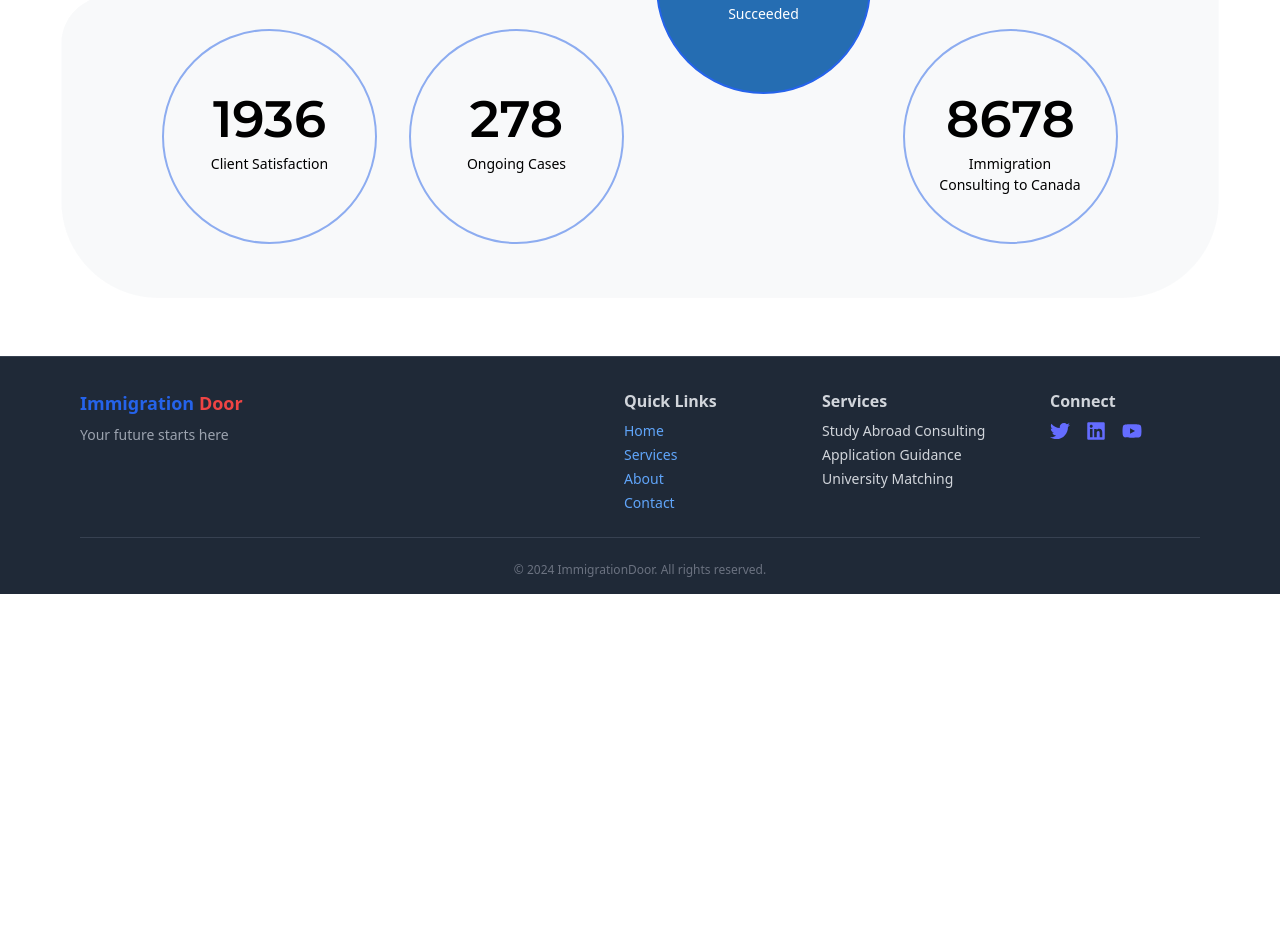
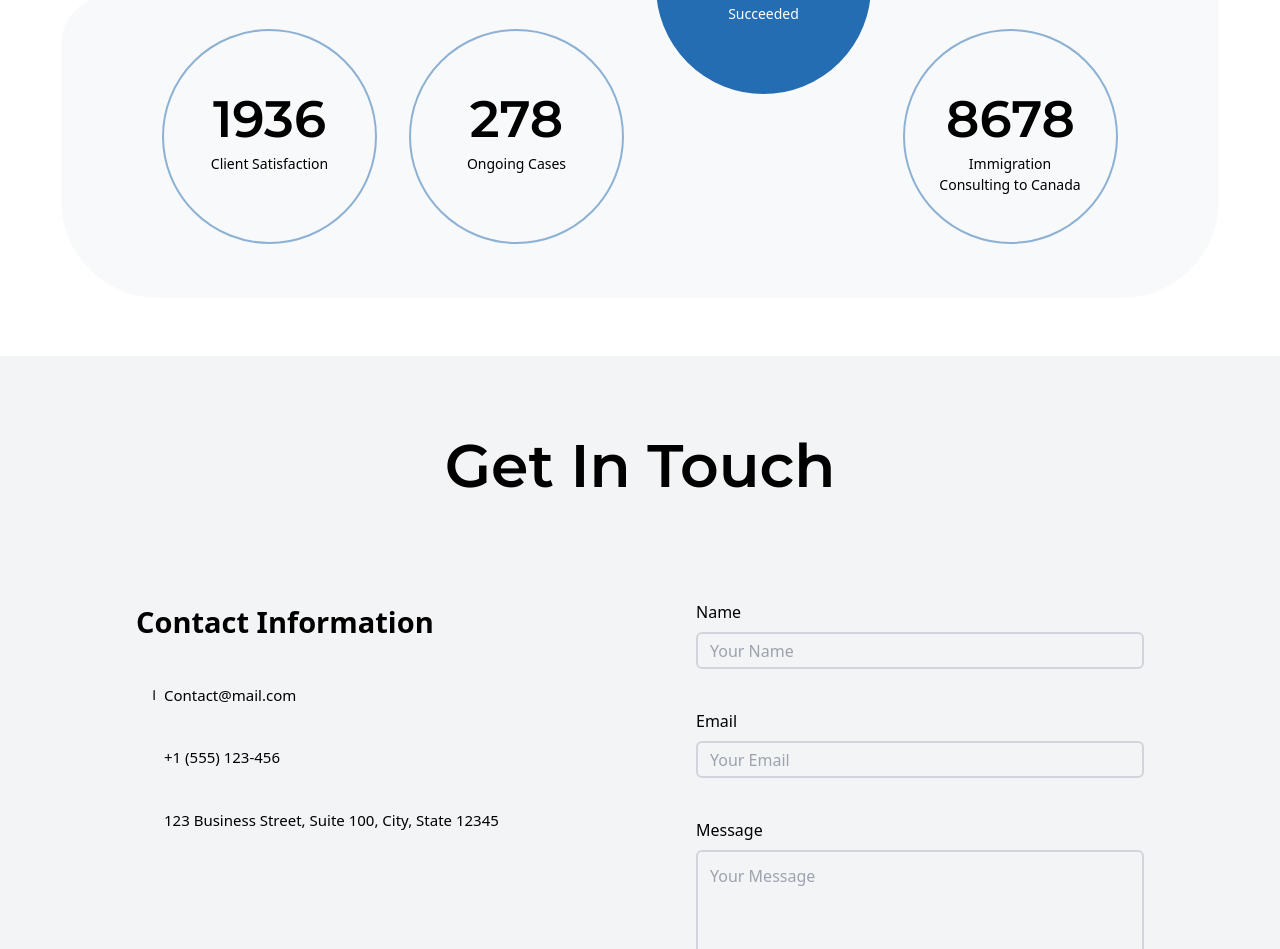
Before and after one commit to Aetthera/University-Admission-and-Immigration-Website, a React (Vite) app in the folder frontend/: page / in a window 1280 px wide. Shown: the part 1848-2797 px from the top of the page. Before the commit the page ends 2442 px from the top, so only its background shows below. Built offline with nearby package versions, Linux system fonts and the light colour scheme.

Commit message:
Contact Us page

```diff
--- a/frontend/src/App.jsx
+++ b/frontend/src/App.jsx
@@ -3,6 +3,7 @@ import Header from './components/Header';
 import Hero from './components/heroSection';
 import CustomerReview from './components/customerReview';
 import Performance from './components/Performance';
+import ContactUs from './components/ContactUs'
 
 function App() {
   return (
@@ -17,6 +18,9 @@ function App() {
       <div>
         <Performance/>
       </div>
+      <div>
+        <ContactUs/>
+      </div>
       <Footer />
     </>
   );
--- /dev/null
+++ b/frontend/src/components/ContactUs.jsx
@@ -0,0 +1,68 @@
+export default function ContactUs() {
+    return (
+        <section className="flex flex-col items-center min-h-[85vh] bg-gray-100 overflow-hidden px-10 py-20">
+
+            {/* Title */}
+            <div className="text-center font-semibold font-montserrat mb-16">
+                <h1 className="text-black text-6xl">Get In Touch</h1>
+            </div>
+
+            {/* Main Content: Two Columns with Wider Space */}
+            <div className="flex justify-center gap-28 w-full max-w-7xl">
+
+                {/* Contact Info Column */}
+                <div className="flex flex-col space-y-10 text-black pt-10 w-1/2 max-w-md">
+
+                    <p className="font-semibold text-[29px]">Contact Information</p>
+
+                    {/* Email */}
+                    <div className="flex items-center space-x-2">
+                        <svg className="w-5 h-5" fill="none" viewBox="0 0 24 24" strokeWidth="1.5" stroke="currentColor">
+                            <path strokeLinecap="round" strokeLinejoin="round" d="M21.75 6.75v10.5..." />
+                        </svg>
+                        <p className="font-thin text-[15px]">Contact@mail.com</p>
+                    </div>
+
+                    {/* Phone */}
+                    <div className="flex items-center space-x-2">
+                        <svg className="w-5 h-5" fill="none" viewBox="0 0 24 24" strokeWidth="1.5" stroke="currentColor">
+                            <path strokeLinecap="round" strokeLinejoin="round" d="M2.25 6.75c0 8.284..." />
+                        </svg>
+                        <p className="font-thin text-[15px]">+1 (555) 123-456</p>
+                    </div>
+
+                    {/* Address */}
+                    <div className="flex items-center space-x-2">
+                        <svg className="w-5 h-5" fill="none" viewBox="0 0 24 24" strokeWidth="1.5" stroke="currentColor">
+                            <path strokeLinecap="round" strokeLinejoin="round" d="M15 10.5a3..." />
+                            <path strokeLinecap="round" strokeLinejoin="round" d="M19.5 10.5c0..." />
+                        </svg>
+                        <p className="font-thin text-[15px]">123 Business Street, Suite 100, City, State 12345</p>
+                    </div>
+                </div>
+
+                {/* Contact Form Column */}
+                <div className="flex flex-col space-y-10 text-black pt-10 w-1/2 max-w-md">
+
+                    {/* Name */}
+                    <div>
+                        <p className="font-thin pb-2">Name</p>
+                        <input className="bg-gray-100 border-gray-300 border-[2px] rounded-md h-[37px] w-full px-3" placeholder="Your Name" />
+                    </div>
+
+                    {/* Email */}
+                    <div>
+                        <p className="font-thin pb-2">Email</p>
+                        <input className="bg-gray-100 border-gray-300 border-[2px] rounded-md h-[37px] w-full px-3" placeholder="Your Email" />
+                    </div>
+
+                    {/* Message */}
+                    <div>
+                        <p className="font-thin pb-2">Message</p>
+                        <textarea className="bg-gray-100 border-gray-300 border-[2px] rounded-md h-[150px] w-full p-3 resize-none" placeholder="Your Message"></textarea>
+                    </div>
+                </div>
+            </div>
+        </section>
+    );
+}
--- a/frontend/src/components/Performance.jsx
+++ b/frontend/src/components/Performance.jsx
@@ -25,7 +25,7 @@ export default function Performance() {
       <div className='flex space-x-8 top-20 pt-60'>
 
         {/* Circle 1 */}
-        <div className='w-[215px] h-[215px] rounded-full bg-white border-[2px] border-blue-600 text-center '>
+        <div className='w-[215px] h-[215px] rounded-full bg-white border-[2px] border-[#256DB2] text-center '>
 
             {/* Client Satisfaction */}
 
@@ -40,7 +40,7 @@ export default function Performance() {
         </div>
 
         {/* Circle 2 */}
-        <div className='w-[215px] h-[215px] rounded-full bg-white border-[2px] border-blue-600 text-center'>
+        <div className='w-[215px] h-[215px] rounded-full bg-white border-[2px] border-[#256DB2] text-center'>
 
             {/* Ongoing Cases */}
             <h1 className='relative text-black pt-[60px] font-montserrat font-semibold'>
@@ -55,7 +55,7 @@ export default function Performance() {
         </div>
 
         {/* Circle 3 */}
-        <div className='relative w-[215px] h-[215px] rounded-full bg-[#256DB2] border-[2px] border-blue-600 -mt-[150px] text-center '>
+        <div className='relative w-[215px] h-[215px] rounded-full bg-[#256DB2] border-[2px] border-[#256DB2] -mt-[150px] text-center '>
 
             {/* Succeeded */}
             <h1 className='relative text-white pt-[60px] font-montserrat font-semibold'>
@@ -70,7 +70,7 @@ export default function Performance() {
         </div>
 
         {/* Circle 4 */}
-        <div className='w-[215px] h-[215px] rounded-full bg-white border-[2px] border-blue-600 text-center justify-center items-center'>
+        <div className='w-[215px] h-[215px] rounded-full bg-white border-[2px] border-[#256DB2] text-center justify-center items-center'>
 
             {/* Immigration Consultation to Canada */}
             <h1 className='relative text-black pt-[60px] font-montserrat font-semibold'>
--- a/frontend/src/components/heroSection.jsx
+++ b/frontend/src/components/heroSection.jsx
@@ -10,7 +10,7 @@ export default function Hero() {
       <div className="relative max-w-7xl h-[60vh] w-full px-6 py-16 bg-gray-200/60 backdrop-md rounded-[4vw] shadow-lg text-left">
 
         {/* Header text */}
-        <h1 className="text-6xl font-bold text-gray-800 mb-4 mt-[6vh] pb-10 pl-[15vh]">
+        <h1 className="text-1xl font-bold text-gray-800 mb-4 mt-[6vh] pb-10 pl-[15vh]">
           Lorem Ipsum
         </h1>
 
```
